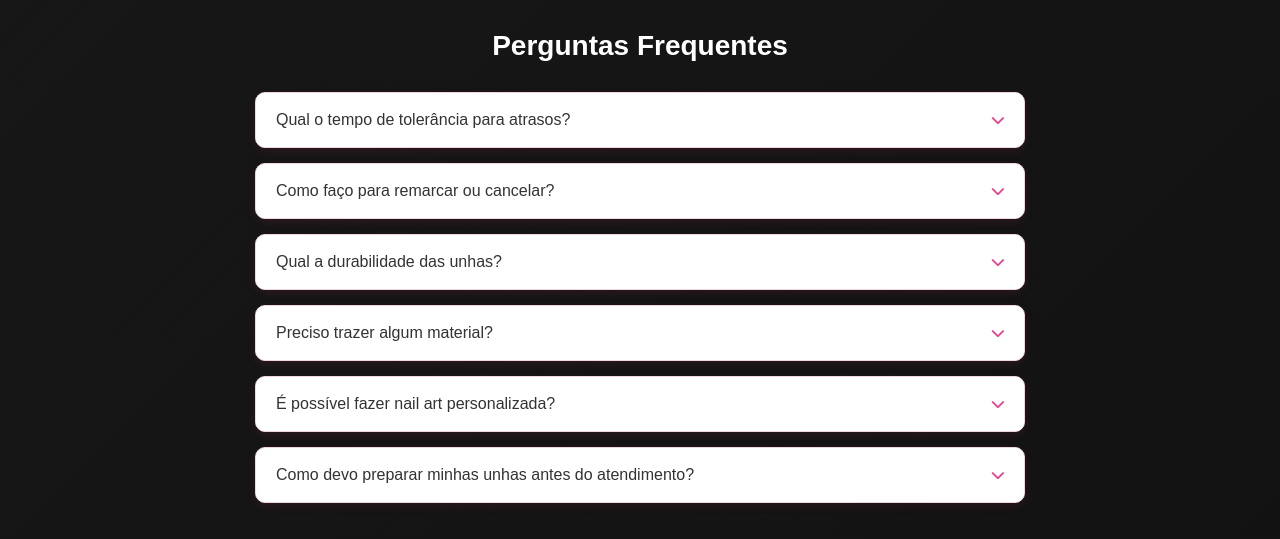
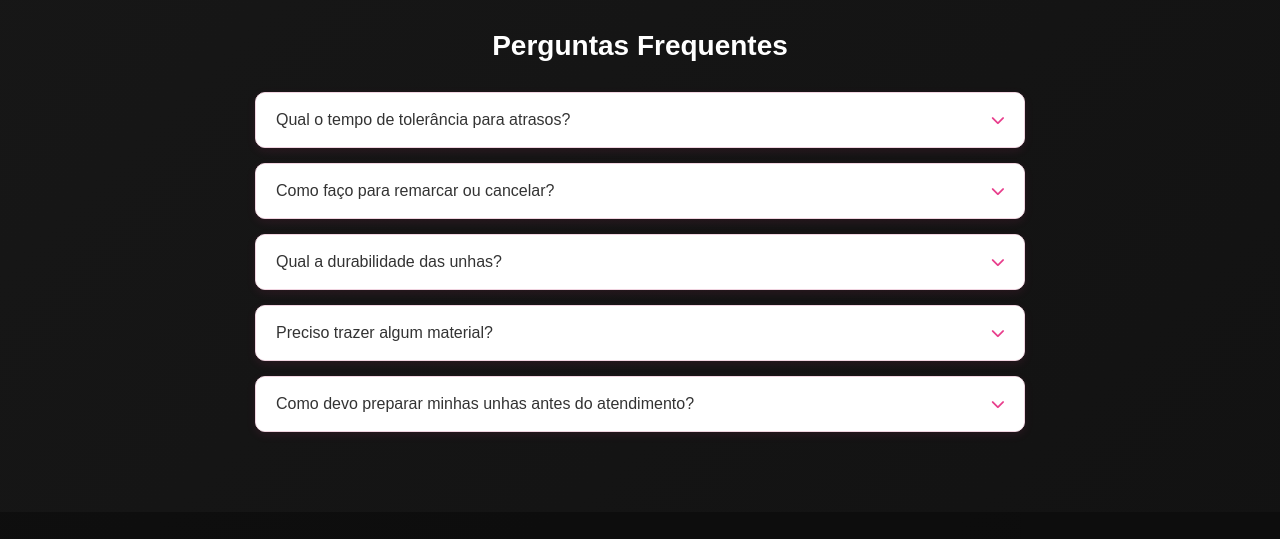
Before and after one commit to EduardoFerreiraa/naildesigner, a plain HTML site: page index.html in a window 1280 px wide. Shown: the part 4234-4773 px from the top of the page. Drawn offline with Linux system fonts and the light colour scheme.

Commit message:
Tirei o "é possivel fazer nail art personalizada"

```diff
--- a/index.html
+++ b/index.html
@@ -566,16 +566,6 @@
 
         <div class="faq-item">
             <div class="faq-question">
-                <span>É possível fazer nail art personalizada?</span>
-                <i class="fas fa-chevron-down"></i>
-            </div>
-            <div class="faq-answer">
-                <p>Sim! Adoro criar designs personalizados. Você pode trazer referências ou ideias e conversamos sobre as possibilidades.</p>
-            </div>
-        </div>
-
-        <div class="faq-item">
-            <div class="faq-question">
                 <span>Como devo preparar minhas unhas antes do atendimento?</span>
                 <i class="fas fa-chevron-down"></i>
             </div>
```
